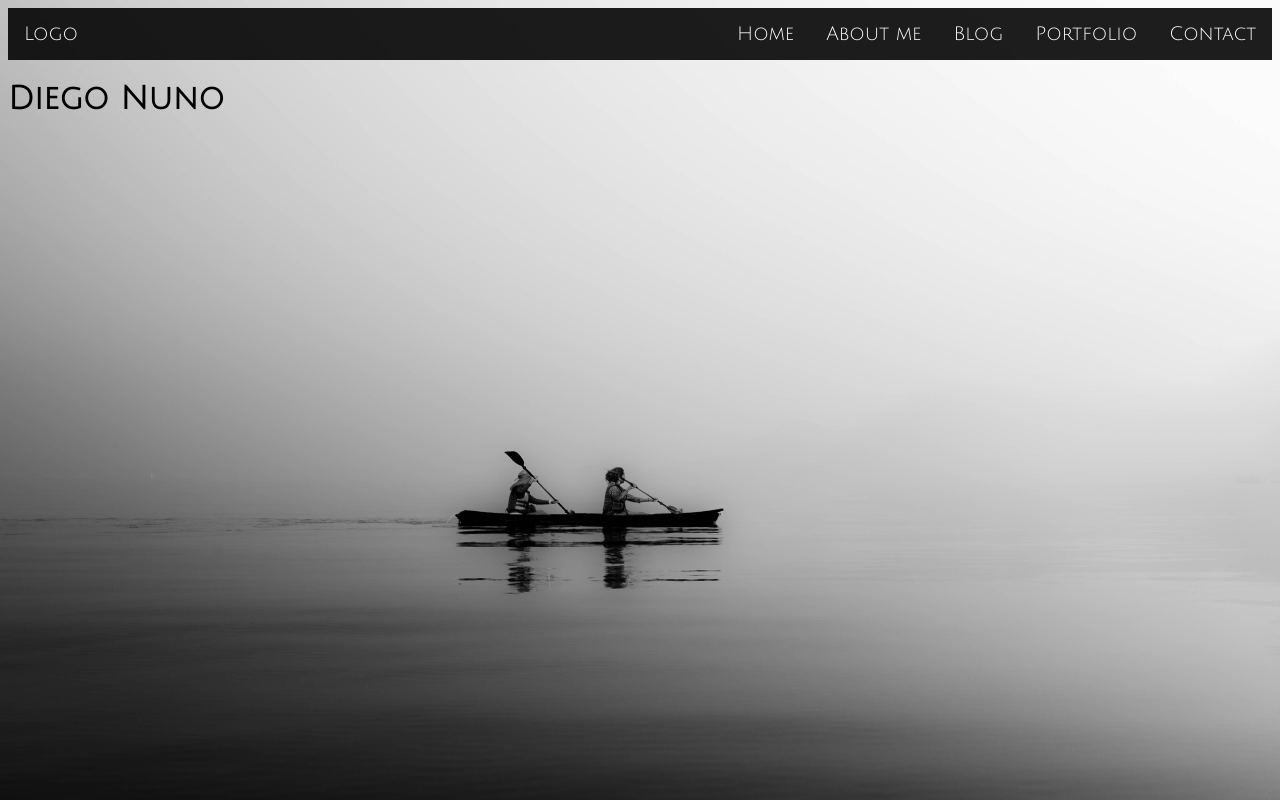
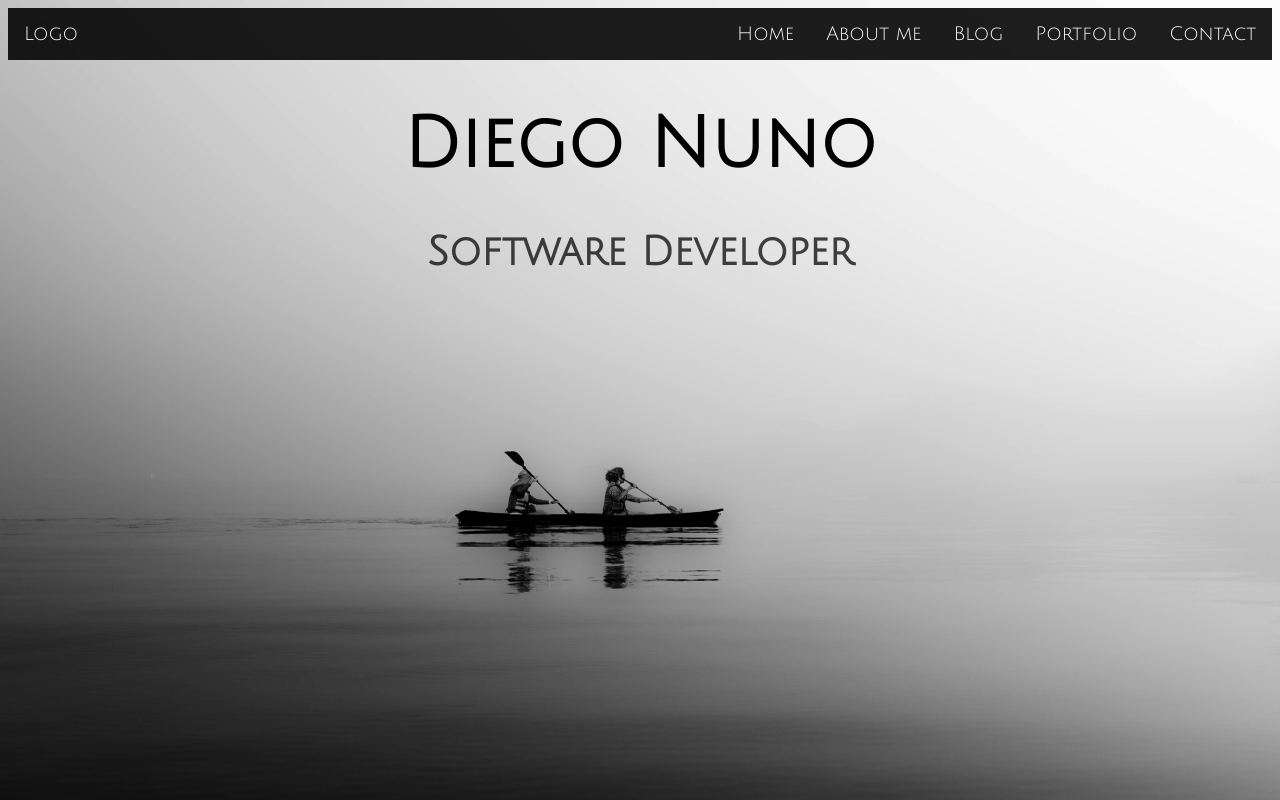
Before and after one commit to G0Nu/Portfolio, a plain HTML site: page index.html in a window 1280 px wide. Drawn offline with Linux system fonts and the light colour scheme.

Commit message:
Modern style, main body| name align center

```diff
--- a/css/styles.css
+++ b/css/styles.css
@@ -38,6 +38,16 @@ body {
     background-size: cover;
 }
 /* Changing the header's font */
-header {
+header h1{
     font-family: Julius;
+    text-align: center;
+    font-size: 70px;
 }
+header h2{
+    text-align: center;
+    font-family: Julius;
+    font-size:40px;
+    font-weight: bold;
+    /*color: darkgray ;*/
+    color: rgba(0, 0, 0, 0.732);
+}
--- a/index.html
+++ b/index.html
@@ -25,6 +25,7 @@
     </div>
     <header>
         <h1>Diego Nuno</h1>
+        <h2>Software Developer</h2>
     </header>
 
     </body>
```
